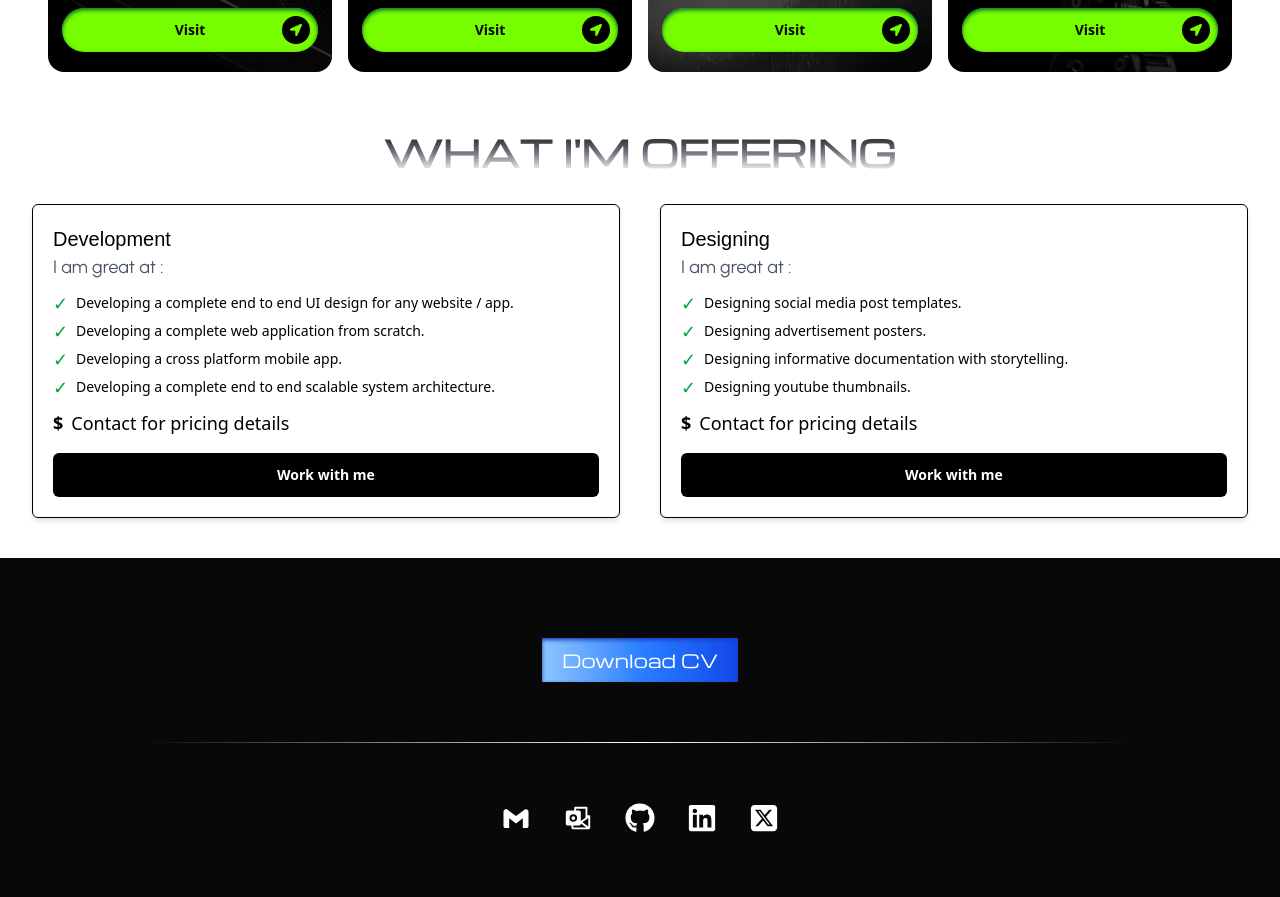
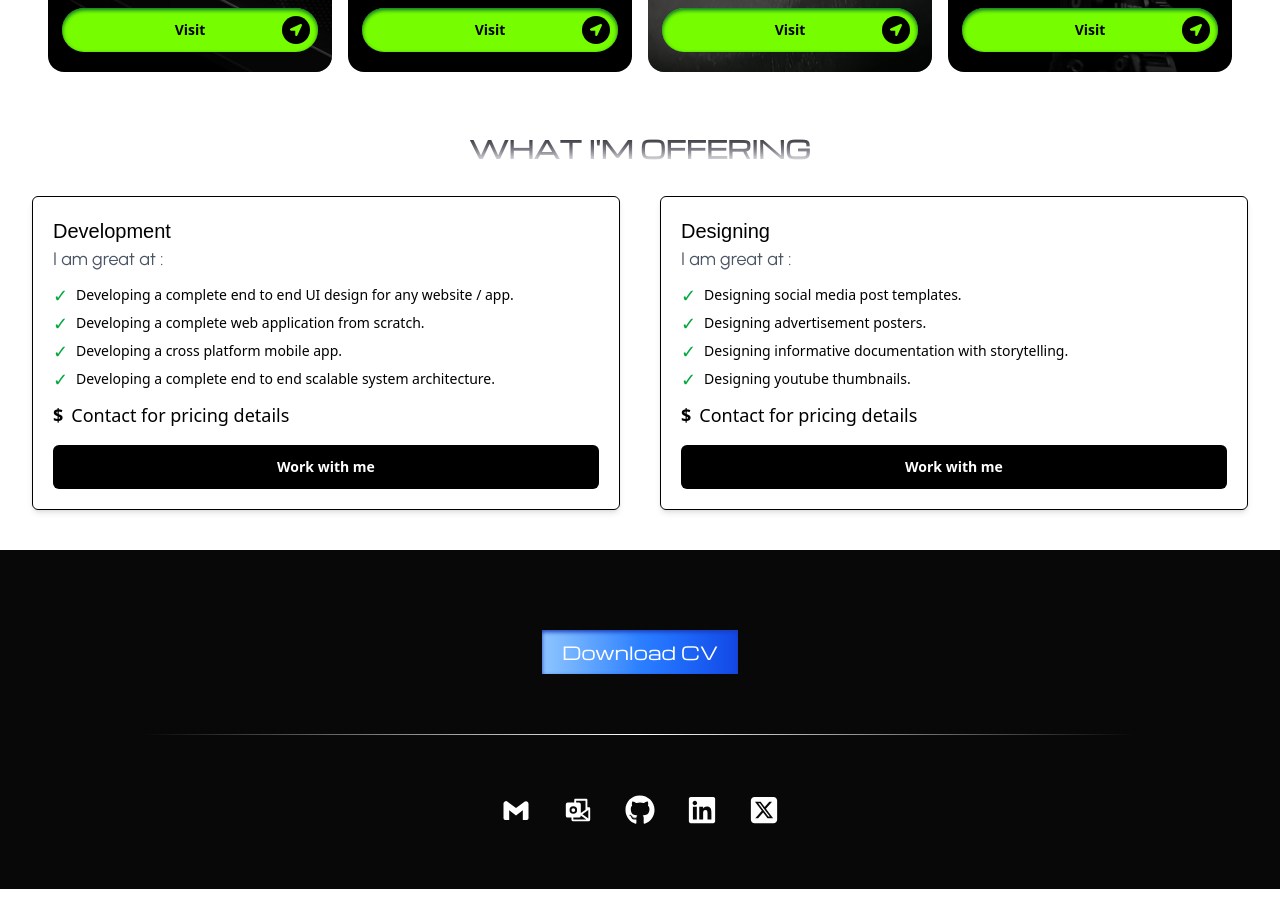
Before and after one commit to isudiptodas/isudiptodas_portfolio, a Next.js app: page / in a window 1280 px wide. Shown: the part 2460-3357 px from the top of the page. Built offline with nearby package versions, Linux system fonts and the light colour scheme; a web font is replaced by a local one.

Commit message:
Update page.tsx

```diff
--- a/src/app/page.tsx
+++ b/src/app/page.tsx
@@ -213,7 +213,7 @@ function page() {
 
         {/* freelancing section */}
         <div className={`w-full h-auto flex flex-col justify-start items-center py-5`}>
-          <h1 className={`w-full mb-4 text-center bg-gradient-to-b from-zinc-900 via-zinc-500 to-white font-Michroma font-bold bg-clip-text text-transparent text-4xl md:text-5xl lg:text-4xl`}>WHAT I'M OFFERING</h1>
+          <h1 className={`w-full mb-4 text-center bg-gradient-to-b from-zinc-900 via-zinc-500 to-white font-Michroma font-bold bg-clip-text text-transparent text-xl md:text-2xl`}>WHAT I'M OFFERING</h1>
 
           <div className={`w-full h-auto pt-4 pb-5 px-5 lg:px-8 flex flex-col md:flex-row justify-start lg:justify-between items-center gap-5 lg:gap-10`}>
             {freelance.map((item) => {
```
